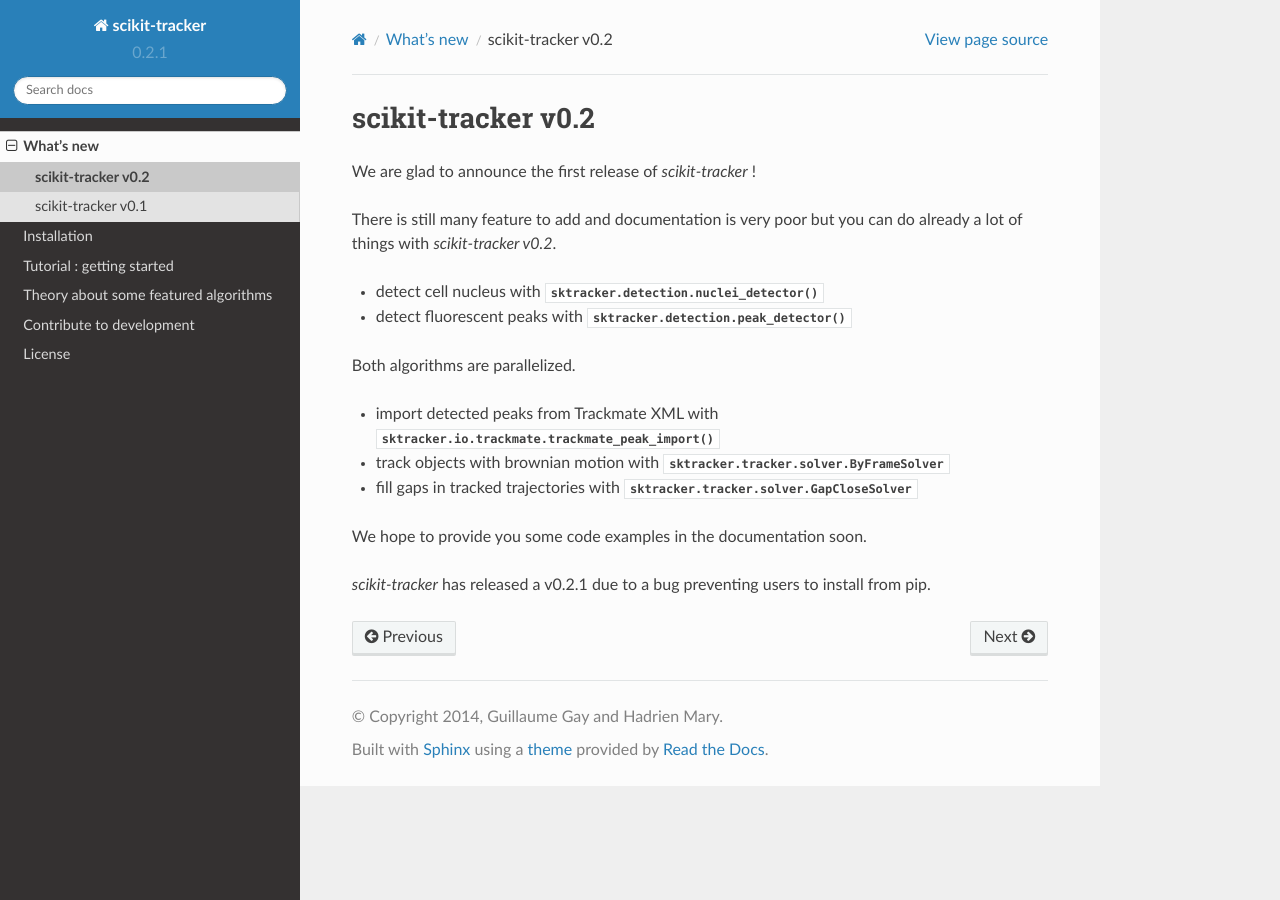
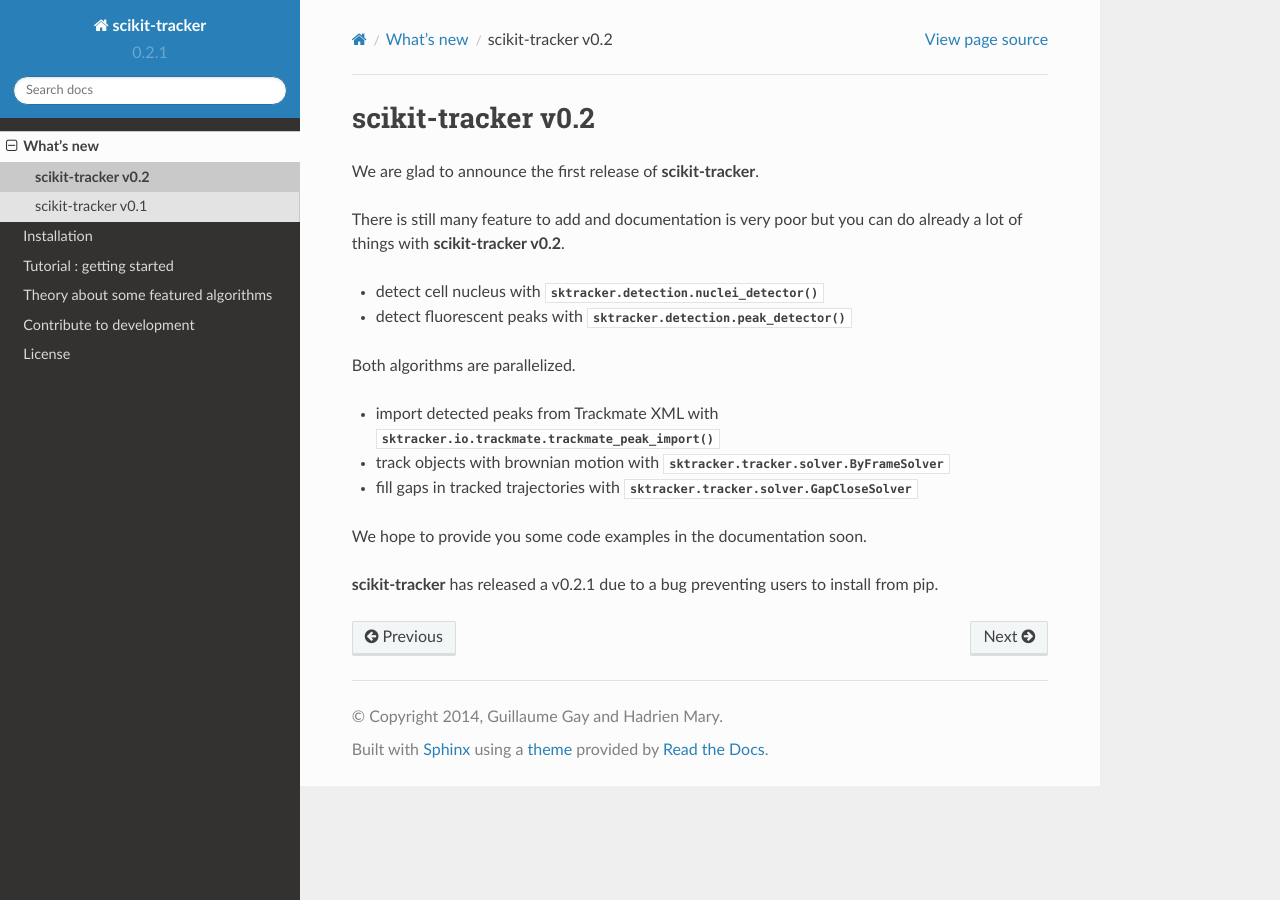
Before and after one commit to bnoi/scikit-tracker, a Sphinx documentation site: the page built from doc/source/release/release_0.2.txt, in a window 1280 px wide. Built offline with Sphinx 7.4.7 and the Read the Docs theme 2.0.0, drawn with Linux system fonts in a browser that asks for light colours; pages that are not in the unit, such as notebooks, are missing from menus.

Commit message:
Fix doc style

```diff
--- a/doc/source/release/release_0.2.txt
+++ b/doc/source/release/release_0.2.txt
@@ -1,10 +1,10 @@
 scikit-tracker v0.2
 -------------------
 
-We are glad to announce the first release of *scikit-tracker* !
+We are glad to announce the first release of **scikit-tracker**.
 
 There is still many feature to add and documentation is very poor but you can do already a lot of
-things with *scikit-tracker v0.2*.
+things with **scikit-tracker v0.2**.
 
 - detect cell nucleus with :func:`sktracker.detection.nuclei_detector`
 - detect fluorescent peaks with :func:`sktracker.detection.peak_detector`
@@ -17,4 +17,4 @@
 
 We hope to provide you some code examples in the documentation soon.
 
-*scikit-tracker* has released a v0.2.1 due to a bug preventing users to install from pip.
+**scikit-tracker** has released a v0.2.1 due to a bug preventing users to install from pip.
```
